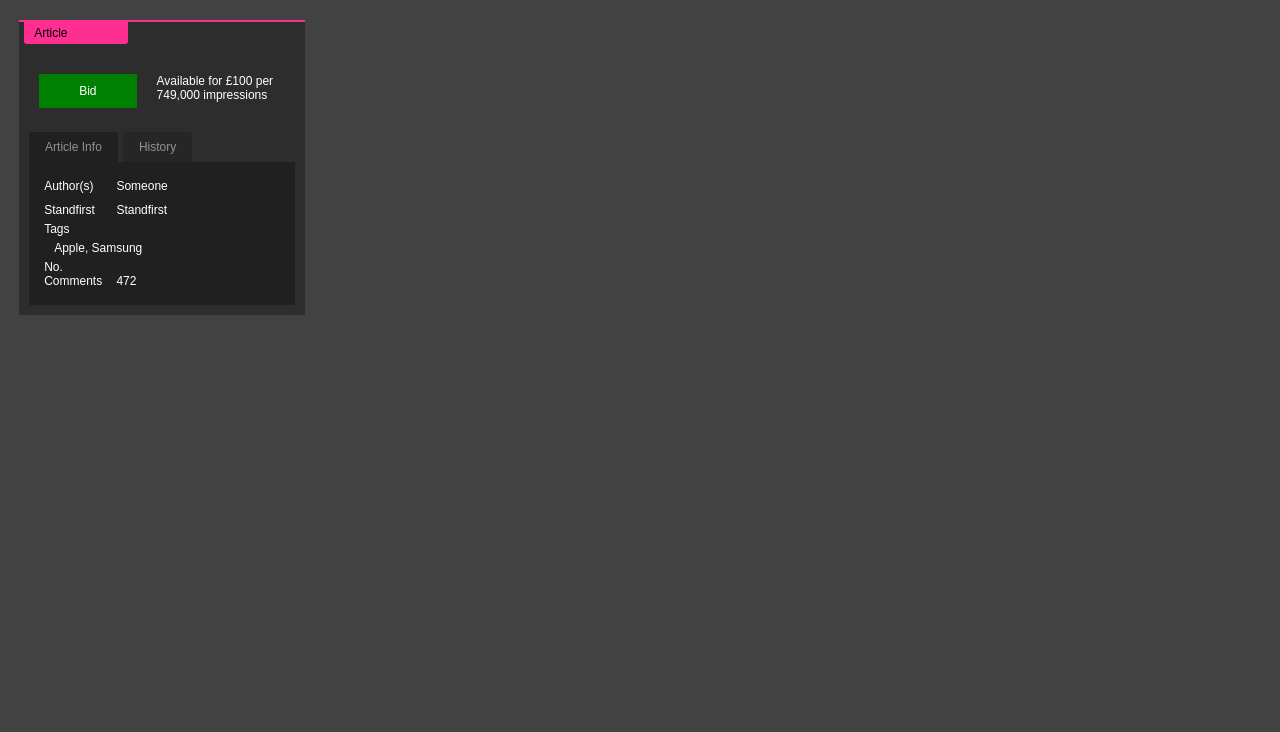
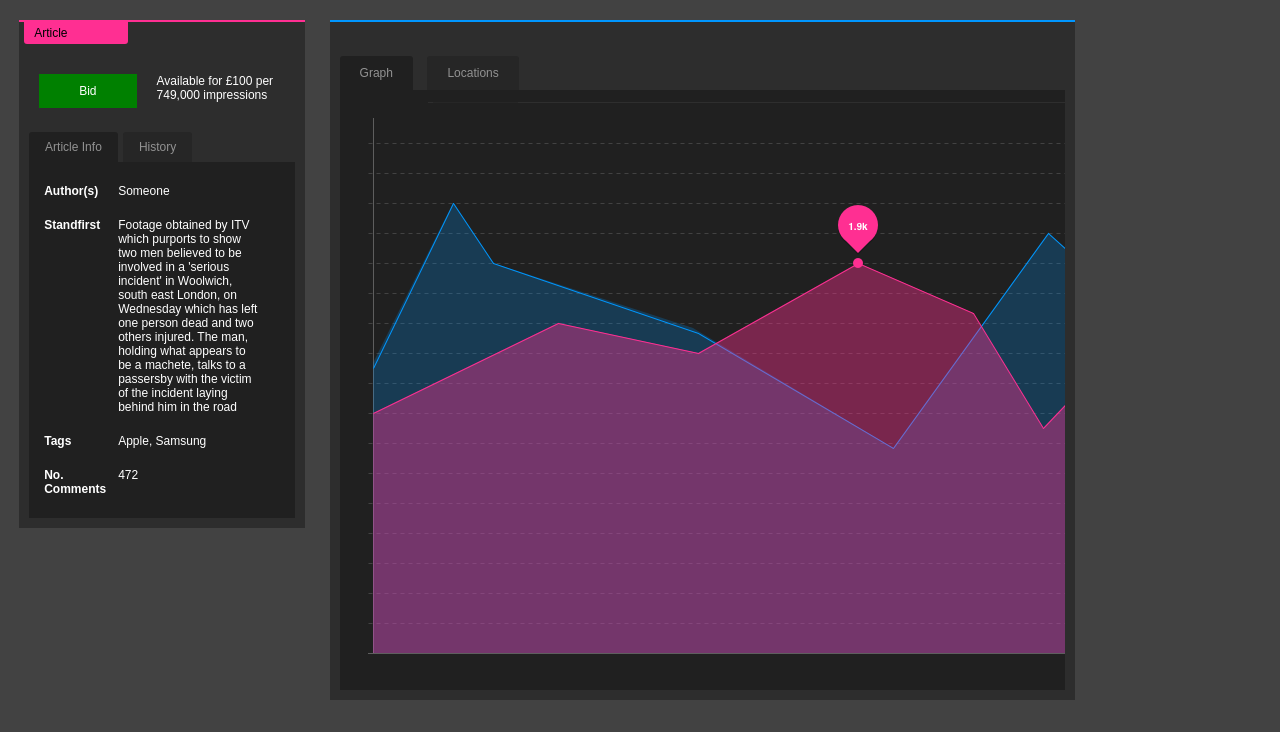
Before and after one commit to janua/premiumparking, a Flask app: template app/templates/article.html in a window 1280 px wide. Shown: the part 68-800 px from the top of the page. Run offline with Flask 2, Linux system fonts and the light colour scheme; the template is opened without the code that fills it, so the values that code supplies are empty.

Commit message:
Add logos, fake article page graph and update styles

```diff
--- a/app/static/style.css
+++ b/app/static/style.css
@@ -14,9 +14,51 @@ span.buy {
 }
 
 .article-info aside {
+    font-weight: bold;
     display: inline-block;
-    width: 25%;
+    width: 30%;
+    vertical-align: top;
+    padding: 10px 0;
 }
 .article-info p {
     display: inline-block;
+    margin: 0;
+    width: 60%;
+    padding: 10px 0;
 }
+
+#sidebar-right-article {
+    float: left;
+    width: 60%;
+    height: 100%;
+    margin-left: 40px%;
+}
+
+.tabs-article {
+    margin: 0;
+    padding: 0;
+    margin-top: 10px;
+    list-style: none;
+    overflow: hidden;
+}
+
+.tabs-article li {
+    float: left;
+    cursor: pointer;
+    background-color: #262626;
+    padding: 10px 20px;
+    margin-right: 2%;
+    color: #929292;
+    border-radius: 3px 3px 0 0;
+    cursor: pointer;
+}
+
+li.tabs-selected,
+.tabs-article li:hover {
+    background-color: #202020;
+    cursor: pointer;
+}
+
+.tabs-article li:last-child {
+    margin-right: 0;
+}
--- a/app/templates/article.html
+++ b/app/templates/article.html
@@ -43,7 +43,7 @@
                         </li>
                         <li>
                             <aside>Standfirst</aside>
-                            <p>Standfirst</p>
+                            <p>Footage obtained by ITV which purports to show two men believed to be involved in a 'serious incident' in Woolwich, south east London, on Wednesday which has left one person dead and two others injured. The man, holding what appears to be a machete, talks to a passersby with the victim of the incident laying behind him in the road</p>
                         </li>
                         <li>
                             <aside>Tags</aside>
@@ -57,7 +57,20 @@
                 </div>
             </div>
         </div>
-        <p>{{ article }}</p>
+        <div id="sidebar-right-article" class="box">
+            <h2 class="title-bar blue-border">&nbsp;</h2>
+            <div class="inner">
+                <ol class="tabs-article">
+                    <li class="tabs-selected">Graph</li>
+                    <li>Locations</li>
+                </ol>
+                <div class="tab-pane box-dark">
+                    <ul class="bordered-list green-border">
+                        <img src="/static/article_page.png" />
+                    </ul>
+                </div>
+            </div>
+        </div>
     </div>
 
 </div>
```
Also changed, not shown: app/static/article_page.png (added), app/static/logos.png (added).
